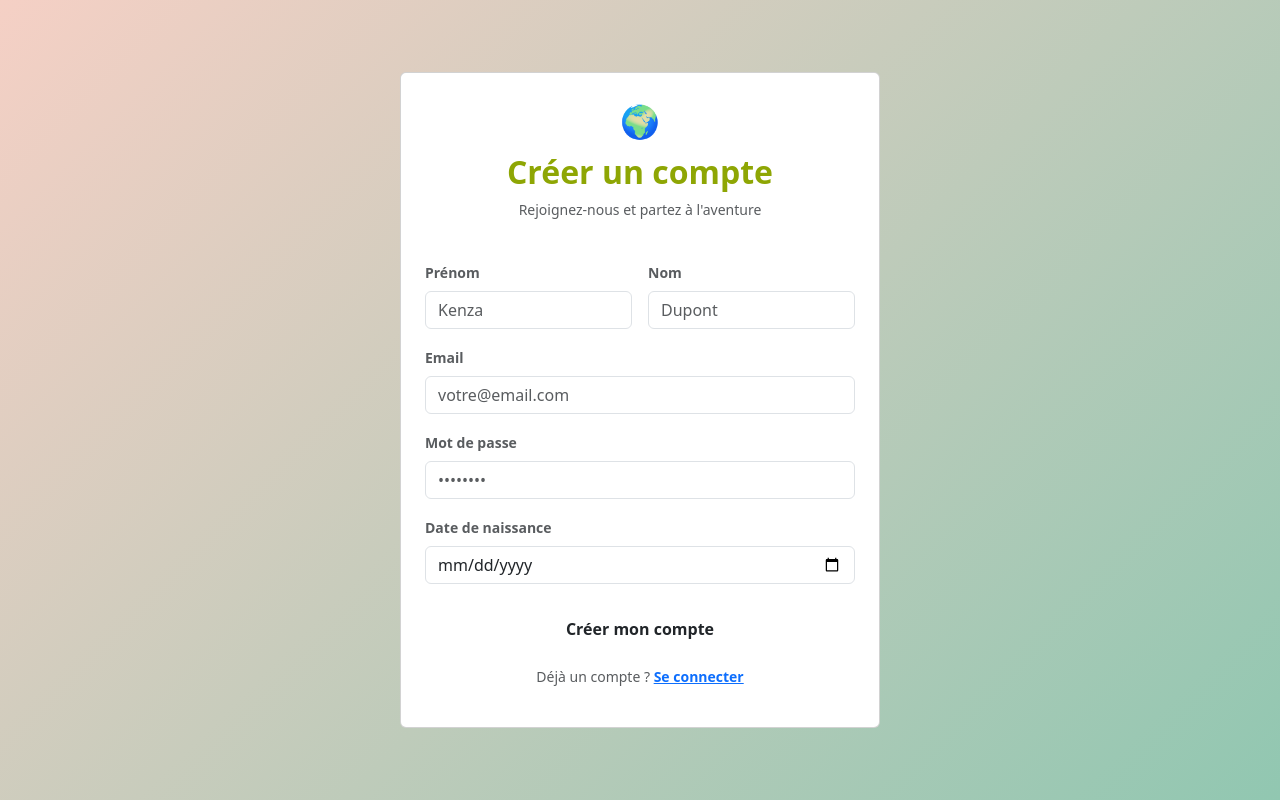
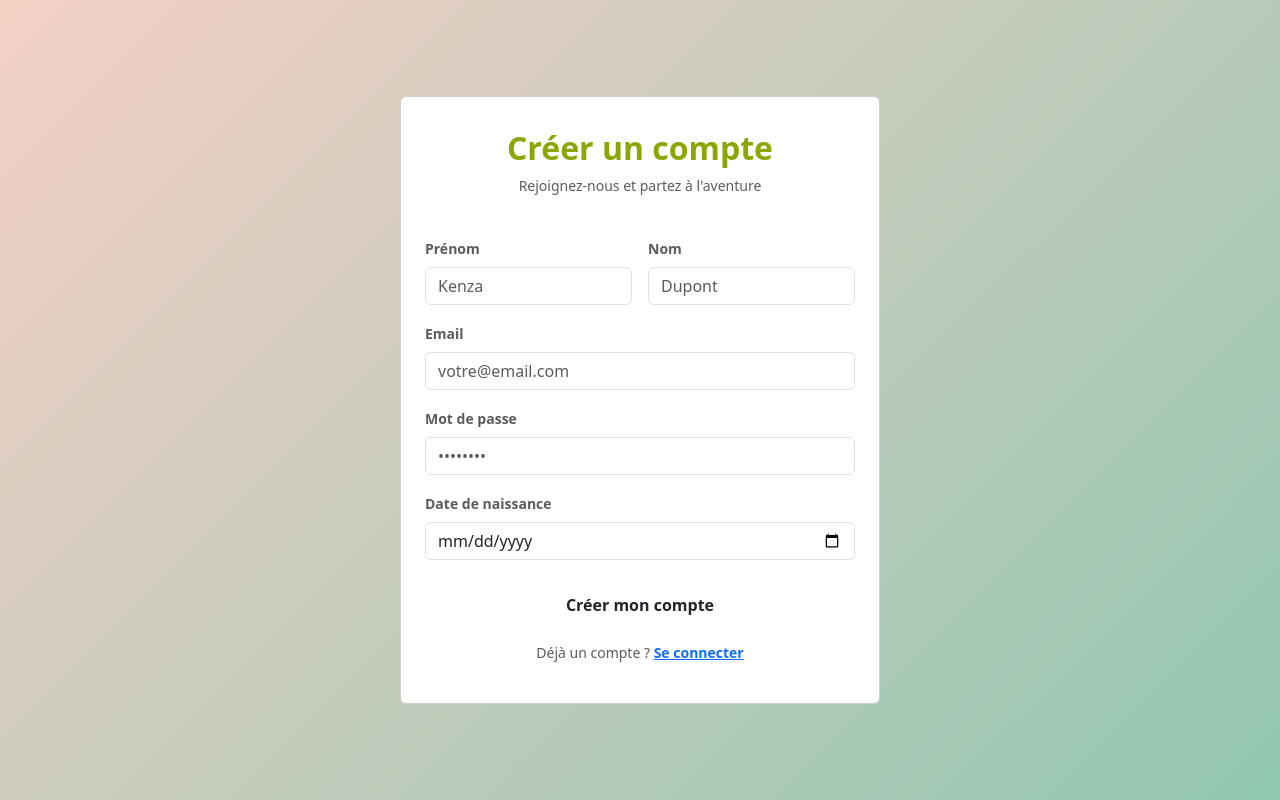
Before and after one commit to Paul-prog44/DestinationFiPnale, a React (Vite) app in the folder Front/: page /register in a window 1280 px wide. Built offline with nearby package versions, Linux system fonts and the light colour scheme.

Commit message:
Suppression elements inutiles

```diff
--- a/Front/src/pages/LoginPage.jsx
+++ b/Front/src/pages/LoginPage.jsx
@@ -28,7 +28,7 @@ export default function LoginPage() {
             <div className="card card-auth p-4" style={{ width: "100%", maxWidth: "420px" }}>
 
                 <div className="text-center mb-4">
-                    <div className="mb-2" style={{ fontSize: "2rem" }}>✈️</div>
+                    <div className="mb-2" style={{ fontSize: "2rem" }}></div>
                     <h2 className="fw-bold" style={{ color: "#8EA604" }}>Bon retour !</h2>
                     <p className="text-muted small">Connectez-vous à votre compte</p>
                 </div>
--- a/Front/src/pages/RegisterPage.jsx
+++ b/Front/src/pages/RegisterPage.jsx
@@ -31,7 +31,7 @@ export default function RegisterPage() {
             <div className="card card-auth p-4" style={{ width: "100%", maxWidth: "480px" }}>
 
                 <div className="text-center mb-4">
-                    <div className="mb-2" style={{ fontSize: "2rem" }}>🌍</div>
+                    <div className="mb-2" style={{ fontSize: "2rem" }}></div>
                     <h2 className="fw-bold" style={{ color: "#8EA604" }}>Créer un compte</h2>
                     <p className="text-muted small">Rejoignez-nous et partez à l'aventure</p>
                 </div>
```
